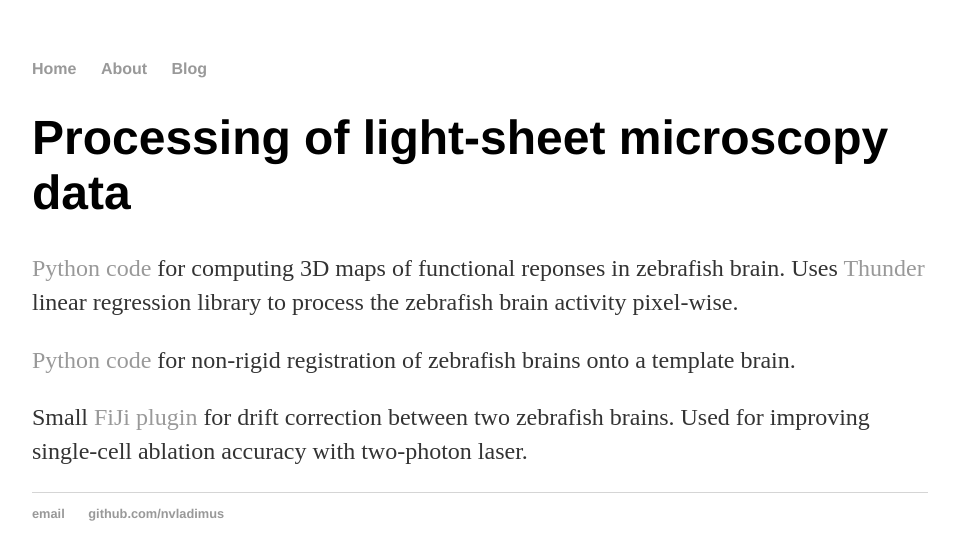
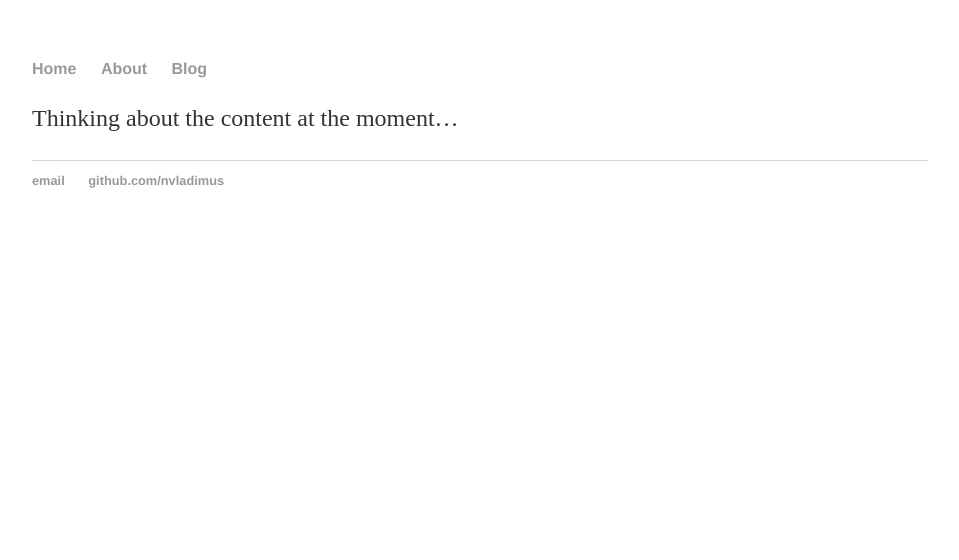
Before and after one commit to nvladimus/nvladimus.github.io, a Jekyll site: the page built from index.md, in a window 1280 px wide. Shown: the top 560 px of the page, without its empty margins (160-1119 px from the left). Built offline with Jekyll 4.4.1, drawn with Linux system fonts in a browser that asks for light colours.

Commit message:
Update index.md

```diff
--- a/index.md
+++ b/index.md
@@ -2,9 +2,4 @@
 layout: default
 title: Microscopy and programming
 ---
-# Processing of light-sheet microscopy data
-[Python code](https://github.com/nvladimus/ZebrafishFunctionalMaps_LinearRegression) for computing 3D maps of functional reponses in zebrafish brain. Uses [Thunder](https://github.com/thunder-project/thunder-regression) linear regression library to process the zebrafish brain activity pixel-wise.
-
-[Python code](https://github.com/nvladimus/ZebrafishBrainRegistration_Zbrain_ANTs) for non-rigid registration of zebrafish brains onto a template brain.
-
-Small [FiJi plugin](https://github.com/nvladimus/zebrascope_targets) for drift correction between two zebrafish brains. Used for improving single-cell ablation accuracy with two-photon laser.
+Thinking about the content at the moment...
```
